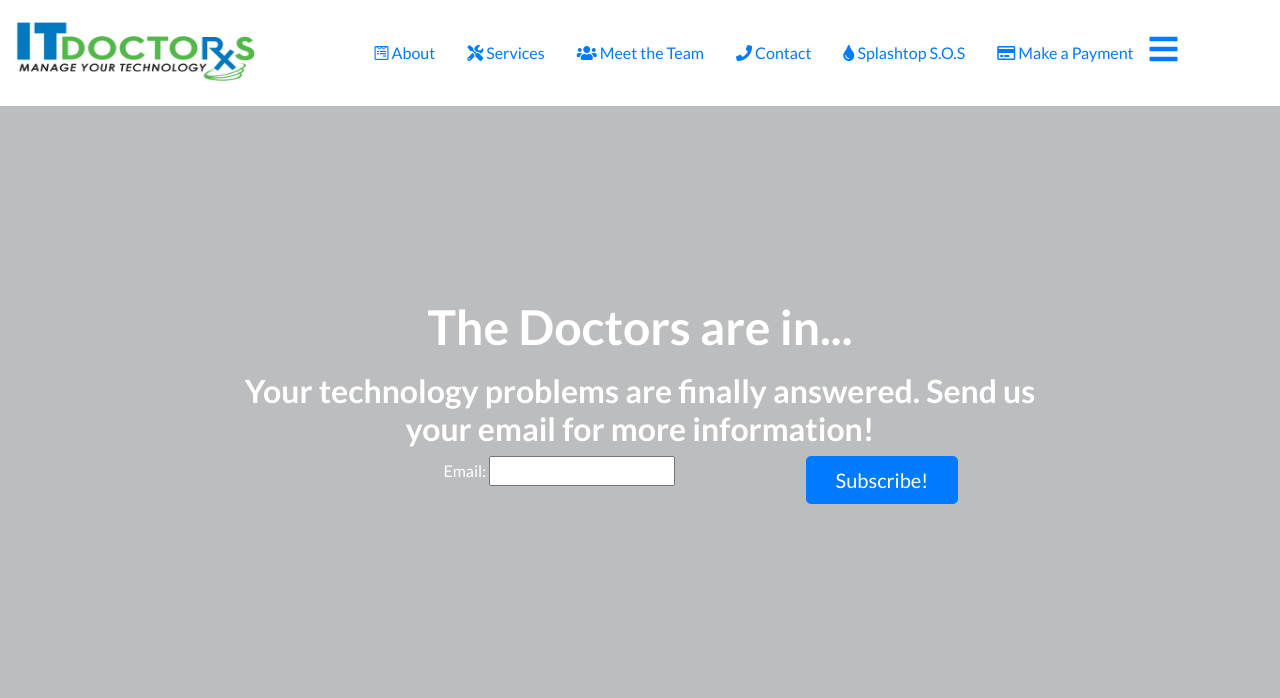
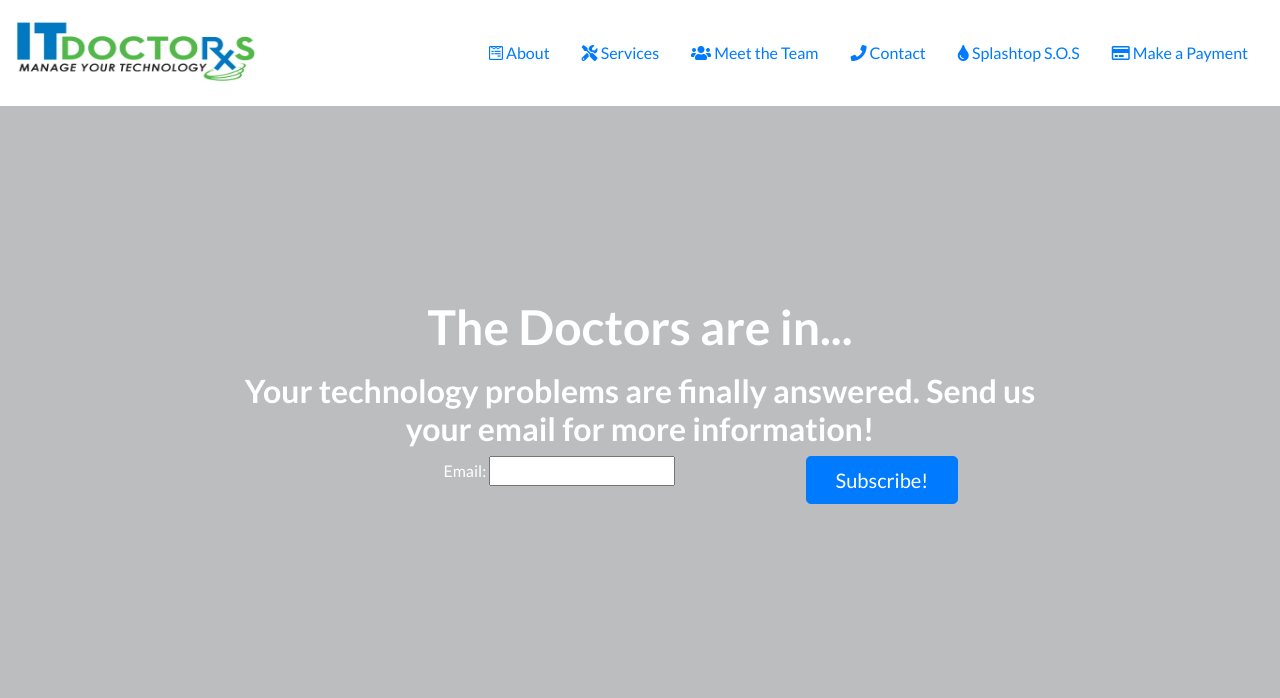
Before and after one commit to xael-dev/ITD, a Django app: page / in a window 1280 px wide. Shown: the top 698 px of the page. Run offline with Django 3.2, Linux system fonts and the light colour scheme; some libraries are stand-ins or nearby versions; some web fonts are replaced.

Commit message:
Remove icon

```diff
--- a/emailstore/templates/home/base.html
+++ b/emailstore/templates/home/base.html
@@ -77,10 +77,6 @@
           <i class="far fa-credit-card"></i>
           Make a Payment
           </a>
-        </li>
-        <li class="nav-item">
-        <a href="javascript:void(0);" class="icon" onClick="expandFunction()">
-          <i class="fas fa-bars fa-2x"></i>
         </li>
       </ul>
   </nav>
```
